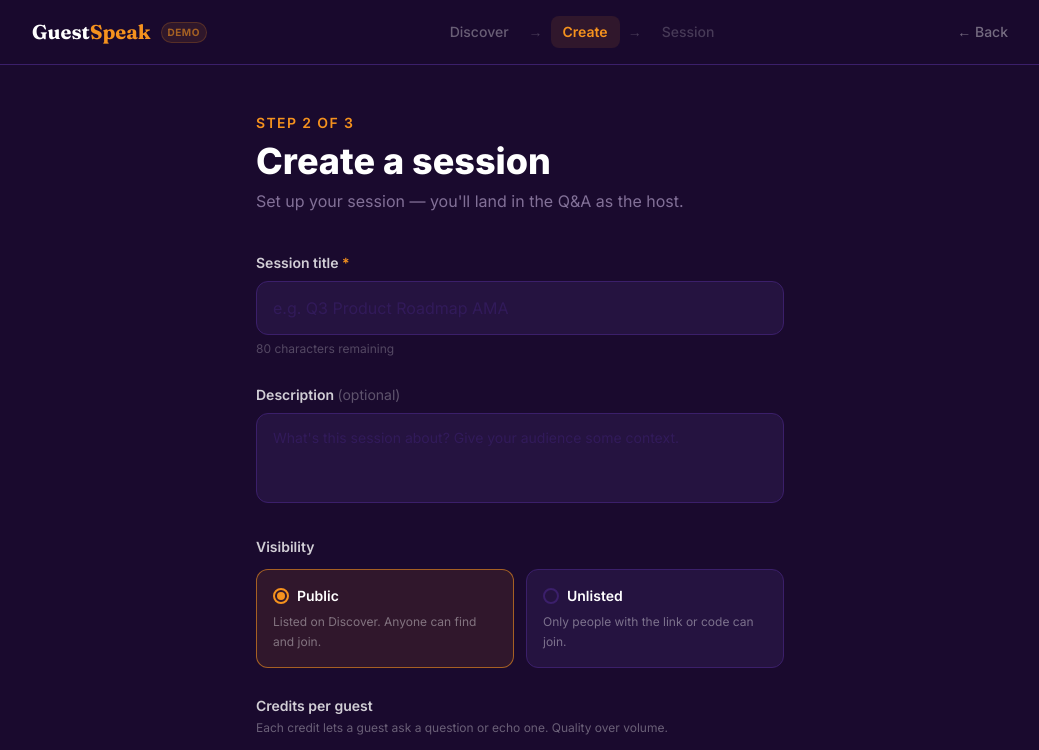
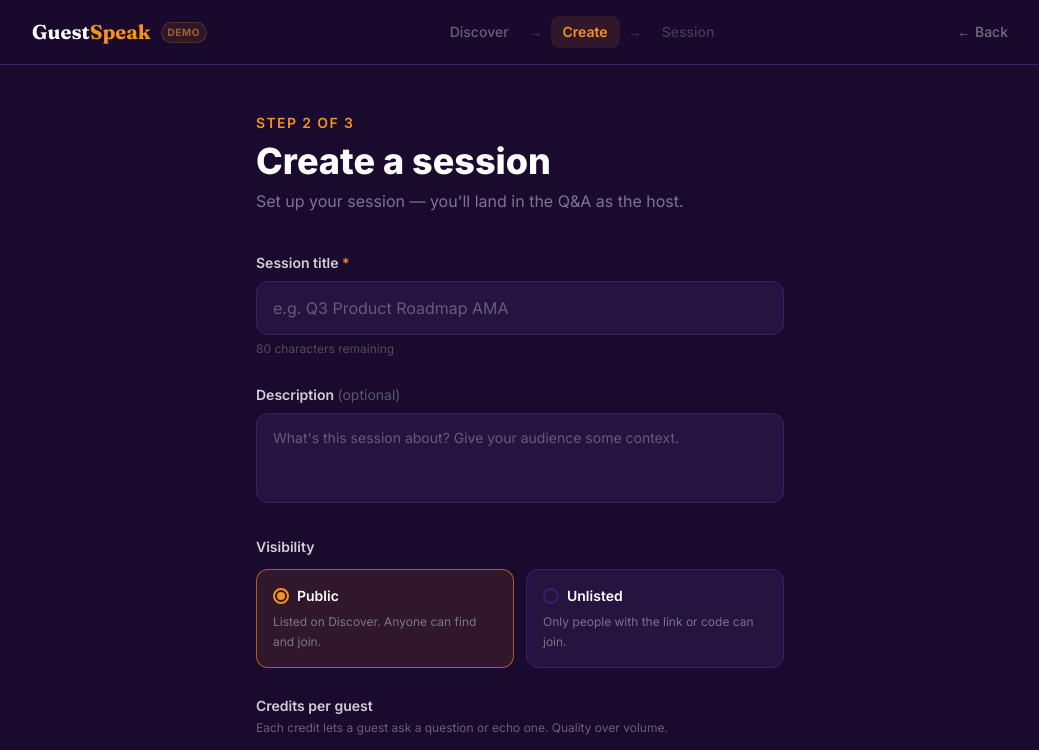
Before and after one commit to ShawnGoff/guestspeak, a Next.js app in the folder frontend/: page /demo/create in a window 1280 px wide. Shown: the top 750 px of the page, without its empty margins (120-1159 px from the left). Built offline with nearby package versions, Linux system fonts and the light colour scheme.

Commit message:
fix: brighten placeholder text on create page and discover join input

```diff
--- a/frontend/src/app/demo/create/page.tsx
+++ b/frontend/src/app/demo/create/page.tsx
@@ -86,7 +86,7 @@ export default function DemoCreatePage() {
               placeholder="e.g. Q3 Product Roadmap AMA"
               maxLength={80}
               className="w-full bg-brand-card border border-brand-border rounded-xl px-4 py-3.5
-                         text-white placeholder-brand-border/60 text-base
+                         text-white placeholder-white/30 text-base
                          focus:outline-none focus:border-brand-purple transition-colors"
             />
             <p className="text-white/25 text-xs mt-1.5">{80 - title.length} characters remaining</p>
@@ -104,7 +104,7 @@ export default function DemoCreatePage() {
               rows={3}
               maxLength={300}
               className="w-full bg-brand-card border border-brand-border rounded-xl px-4 py-3.5
-                         text-white placeholder-brand-border/60 text-sm resize-none
+                         text-white placeholder-white/30 text-sm resize-none
                          focus:outline-none focus:border-brand-purple transition-colors"
             />
           </div>
--- a/frontend/src/app/demo/page.tsx
+++ b/frontend/src/app/demo/page.tsx
@@ -219,7 +219,7 @@ export default function DiscoverPage() {
                 placeholder="Enter session code"
                 maxLength={12}
                 className="flex-1 md:w-44 bg-brand-card border border-brand-border border-r-0 rounded-l-xl px-4 py-3
-                           text-white placeholder-brand-border/60 text-sm font-medium
+                           text-white placeholder-white/30 text-sm font-medium
                            focus:outline-none focus:border-brand-purple transition-colors"
               />
               <button
```
